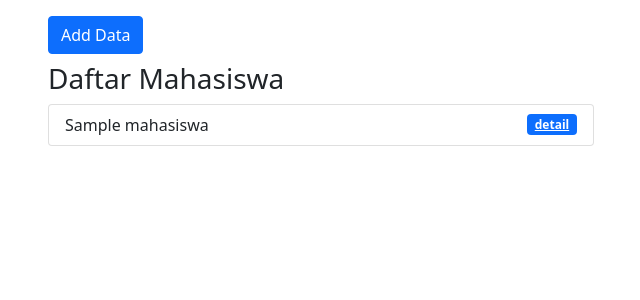
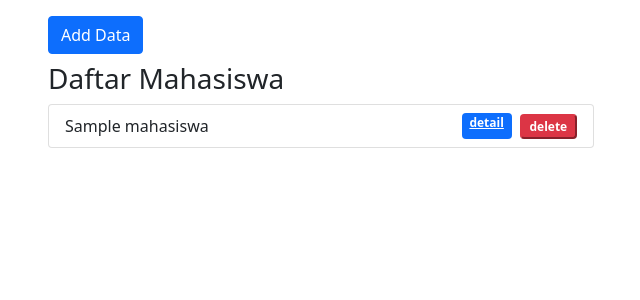
Before and after one commit to ylfyt/php-mvc-web-store, a PHP site: page /mahasiswa in a window 1280 px wide. Shown: the part 56-356 px from the top of the page, without its empty margins (34-674 px from the left). Run offline with PHP 8.4, Linux system fonts and the light colour scheme; tables that the repository leaves empty or names only in its code hold one stand-in row (values such as "Sample post").

Commit message:
delete data

```diff
--- a/app/controllers/Mahasiswa.php
+++ b/app/controllers/Mahasiswa.php
@@ -34,6 +34,31 @@ class Mahasiswa extends Controller {
                 exit;
             }
         }
+        else{
+            // TODO: Set error flasher
+            header('Location: ' . BASEURL . '/mahasiswa');
+        }
+    }
+
+    public function delete()
+    {
+        if (isset($_POST['delete'])){
+            $id = $_POST['id'];
+            if ($this->model('Mahasiswa_model')->deleteData($id) > 0){
+                Flasher::setFlash('success to', 'delete', 'success');
+                header('Location: ' . BASEURL . '/mahasiswa');
+                exit;
+            }
+            else{
+                Flasher::setFlash('failed to', 'delete', 'danger');
+                header('Location: ' . BASEURL . '/mahasiswa');
+                exit;
+            }
+        }
+        else{
+            // TODO: Set error flasher
+            header('Location: ' . BASEURL . '/mahasiswa');
+        }
     }
 
 }
--- a/app/models/Mahasiswa_model.php
+++ b/app/models/Mahasiswa_model.php
@@ -39,4 +39,15 @@ class Mahasiswa_model {
         return $this->db->rowAffected();
     }
 
+    public function deleteData($id)
+    {
+        $query = "DELETE FROM $this->table WHERE id = :id";
+        $this->db->query($query);
+        $this->db->bind('id', $id);
+
+        $this->db->execute();
+
+        return $this->db->rowAffected();
+    }
+
 }
--- a/app/views/mahasiswa/index.php
+++ b/app/views/mahasiswa/index.php
@@ -17,7 +17,13 @@
                 <?php foreach( $data['mhs'] as $mhs ) : ?>
                     <li class="list-group-item d-flex justify-content-between align-items-center">
                         <?= $mhs['name'] ?>
-                        <a href="<?= BASEURL; ?>/mahasiswa/detail/<?= $mhs['id']; ?>" class="badge bg-primary">detail</a>
+                        <div class="action d-flex">
+                          <a href="<?= BASEURL; ?>/mahasiswa/detail/<?= $mhs['id']; ?>" class="badge bg-primary ml-1">detail</a>
+                          <form action="<?= BASEURL; ?>/mahasiswa/delete/" method="post">
+                            <input type="hidden" name="id" value="<?= $mhs['id'] ?>">
+                            <button type="submit" class="badge btn-danger ms-2" name="delete" onclick="return confirm('Yakin?');">delete</button>
+                          </form>
+                        </div>
                     </li>
                 <?php endforeach; ?>
             </ul>
```
